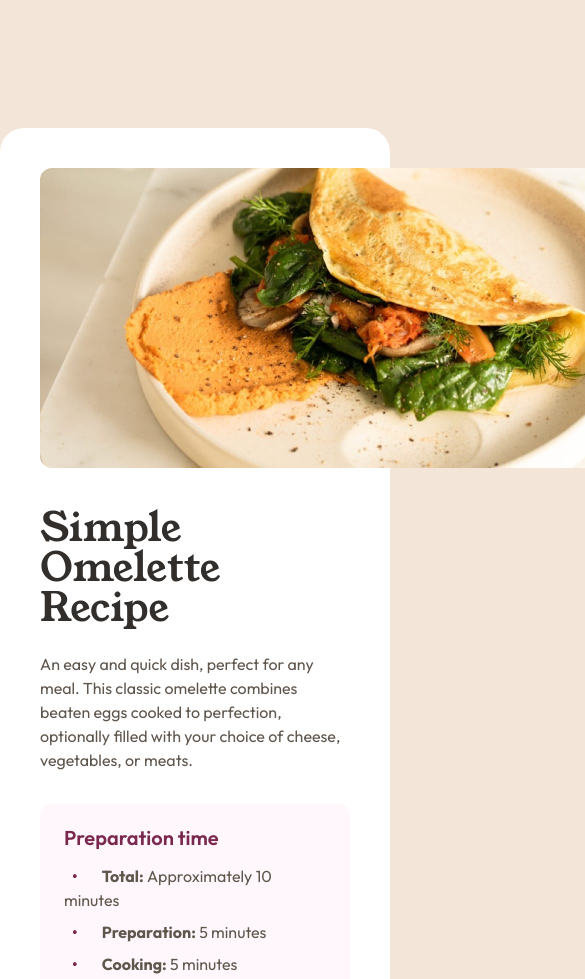
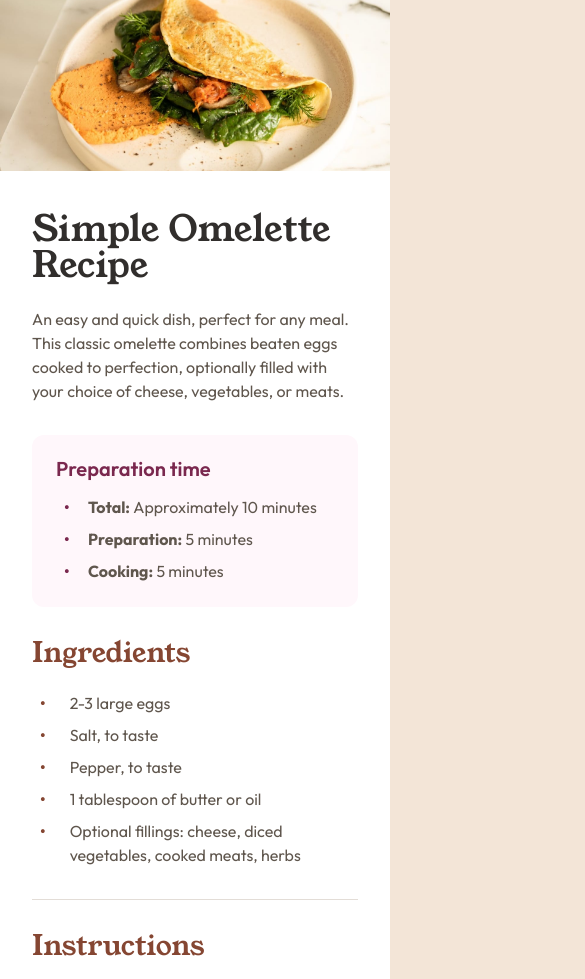
Before and after one commit to JohnnyCage1337/Recipe-page, a plain HTML site: page index.html in a window 390 px wide. Shown: the top 979 px of the page, 585 px wide, since content can reach past the window. Drawn offline with Linux system fonts and the light colour scheme.

Commit message:
feat: add responive layout for mobile.

```diff
--- a/index.html
+++ b/index.html
@@ -12,11 +12,12 @@
 <body>
   <main>
     <img class="image" src="assets/images/image-omelette.jpeg" alt="Delicious omelette" width="1312" height="600">
+
+    <div class="recipe_container">
       <h1 class="title">Simple Omelette Recipe</h1>
       <p class="omelette-desc">An easy and quick dish, perfect for any meal. This classic omelette combines beaten eggs
         cooked
         to perfection, optionally filled with your choice of cheese, vegetables, or meats.</p>
-
       <section class="preparation_container">
         <h2 class="preparation_container__heading">Preparation time</h2>
         <dl class="preparation_container__list">
@@ -62,7 +63,8 @@
               the eggs evenly coat the surface.</p>
           </li>
           <li class="instructions_container__list__item">
-          <p><b>Add fillings (optional)</b> When the eggs begin to set at the edges but are still slightly runny in the
+            <p><b>Add fillings (optional)</b> When the eggs begin to set at the edges but are still slightly runny in
+              the
               middle, sprinkle your chosen fillings over one half of the omelette</p>
           </li>
           <li class="instructions_container__list__item">
@@ -100,7 +102,7 @@
 
         </dl>
       </section>
-
+    </div>
   </main>
   <!-- <footer class="attribution">
     Challenge by <a href="https://www.frontendmentor.io?ref=challenge">Frontend Mentor</a>.
--- a/style.css
+++ b/style.css
@@ -56,41 +56,37 @@ img {
 }
 
 body {
-  /* DARK THEMEE ZMIEN */
   background-color: var(--color-stone-100);
-  /* background-color: hsl(0, 0%, 20%); */
   color: var(--color-stone-600);
 
   min-height: 100vh;
   display: flex;
   flex-direction: column;
   align-items: center;
-  /* justify-content: center; */
 
   font: var(--text-present-4);
+  padding: var(--sp-1600) var(--sp-600);
 }
 
 main {
   width: 100%;
   max-width: 46rem;
-  /* DARK THEME ZMIEN */
   background-color: var(--color-white);
-  /* background-color: hsl(0, 0%, 50%); */
   padding: var(--sp-500);
   border-radius: var(--sp-300);
-  margin-top: var(--sp-1600);
-  margin-bottom: var(--sp-1600);
   flex-grow: 1;
 }
 
-main > * + * {
+.recipe_container > * + * {
   margin-top: var(--sp-400);
 }
 
 .image {
   height: 18.75rem;
-  width: auto;
+  width: 100%;
   border-radius: var(--sp-150);
+  object-fit: cover;
+  object-position: center;
 }
 
 .title {
@@ -127,10 +123,11 @@ main > * + * {
 }
 
 .preparation_container__list__term::before {
+  position: absolute;
+  left: var(--sp-100);
+  top: 0;
   content: "•";
   font-weight: bold;
-  margin-right: var(--sp-300);
-  margin-left: var(--sp-100);
   color: var(--color-rose-800);
 }
 
@@ -148,7 +145,11 @@ main > * + * {
   display: inline;
 }
 
-/* MAIN SECTIONS HEADING  */
+.preparation_container__list__row {
+  position: relative;
+  padding-left: 2rem;
+}
+
 .ingredients_container__heading,
 .instructions_container__heading,
 .nutrition_container__heading {
@@ -180,26 +181,23 @@ main > * + * {
   padding-left: 0;
   counter-reset: instructions-counter;
 }
-/* WSPÓLNE STYLE DLA ELEMENTÓW OBU LIST */
 .ingredients_container__list__item {
   display: flex;
   align-items: flex-start;
-  gap: var(--sp-300); /* UJEDNOLICONY ODSTĘP! */
-  padding-left: var(--sp-100); /* Wspólne wcięcie od lewej */
+  gap: var(--sp-300);
+  padding-left: var(--sp-100);
 }
 
-/* OSOBNE STYLE DLA ZNACZNIKA LISTY SKŁADNIKÓW */
 .ingredients_container__list__item::before {
   content: "•";
   font-weight: bold;
   color: var(--color-brown-800);
 }
 
-/* OSOBNE STYLE DLA ZNACZNIKA LISTY INSTRUKCJI */
 .instructions_container__list__item {
-  counter-increment: instructions-counter; /* To musi zostać tutaj */
+  counter-increment: instructions-counter;
+  padding-left: 2.5rem;
   position: relative;
-  padding-left: 2.5rem;
 }
 
 .instructions_container__list__item::before {
@@ -209,7 +207,6 @@ main > * + * {
   content: counter(instructions-counter) ".";
   font-weight: bold;
   color: var(--color-brown-800);
-  /* Zauważ, że usunęliśmy stąd margin-right! */
 }
 
 .instructions_container__list__item b {
@@ -239,11 +236,7 @@ main > * + * {
 
 .nutrition_container__list__term,
 .nutrition_container__list__def {
-  /* width: 50%; */
   flex: 1 0 0;
-}
-
-.nutrition_container__list__term {
 }
 
 .nutrition_container__list__def {
@@ -274,3 +267,26 @@ main > * + * {
 .attribution a {
   color: var(--color-rose-800);
 }
+
+@media (max-width: 500px) {
+  body {
+    padding: 0;
+  }
+
+  main {
+    padding: 0;
+  }
+
+  .image {
+    border-radius: 0;
+    height: 171px;
+  }
+  .recipe_container {
+    padding: var(--sp-500) var(--sp-400);
+  }
+
+  .title {
+    margin-top: 0;
+    font-size: 2.25rem;
+  }
+}
```
Lines whose indentation alone changed are shown as unchanged.
